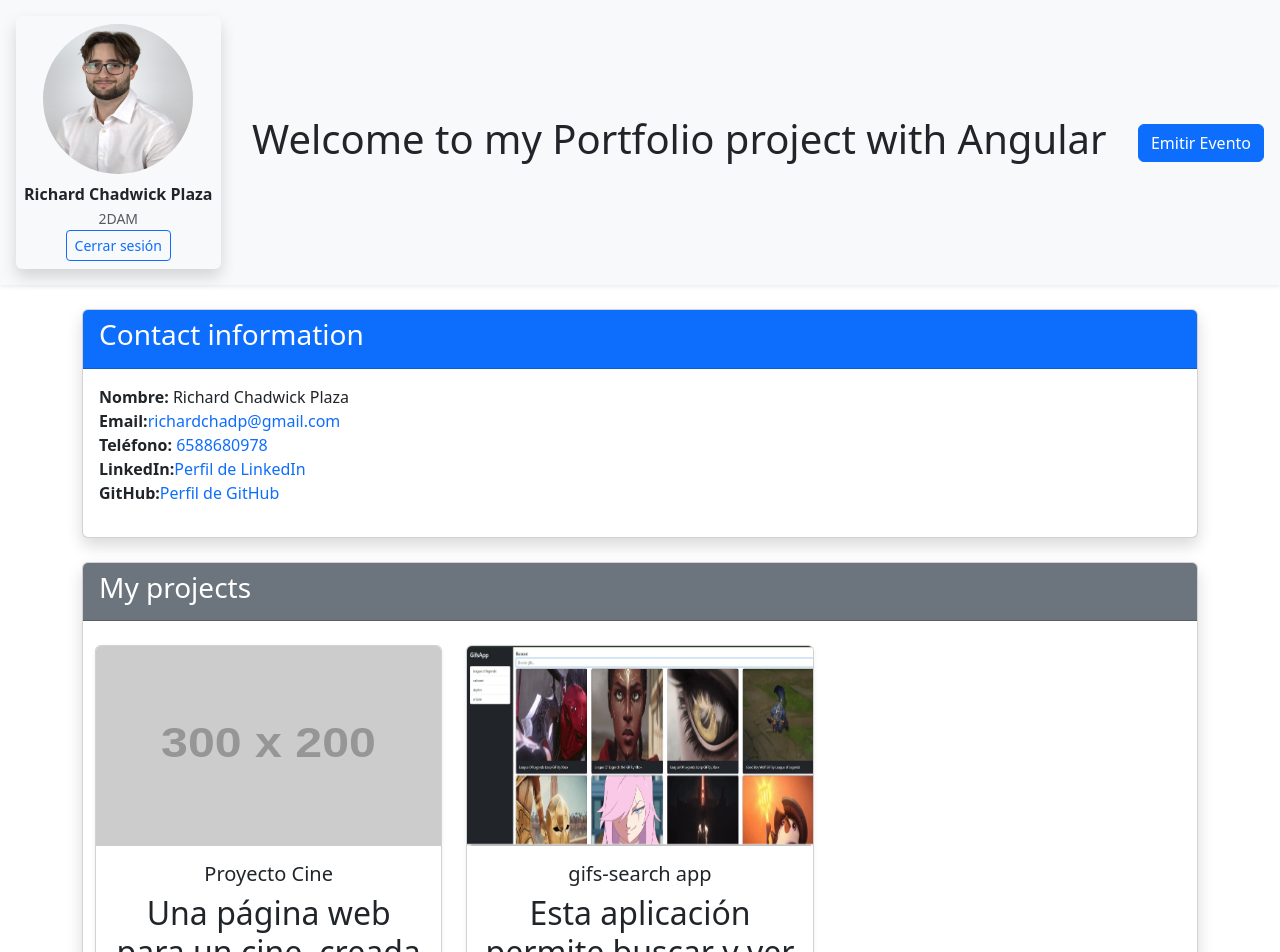
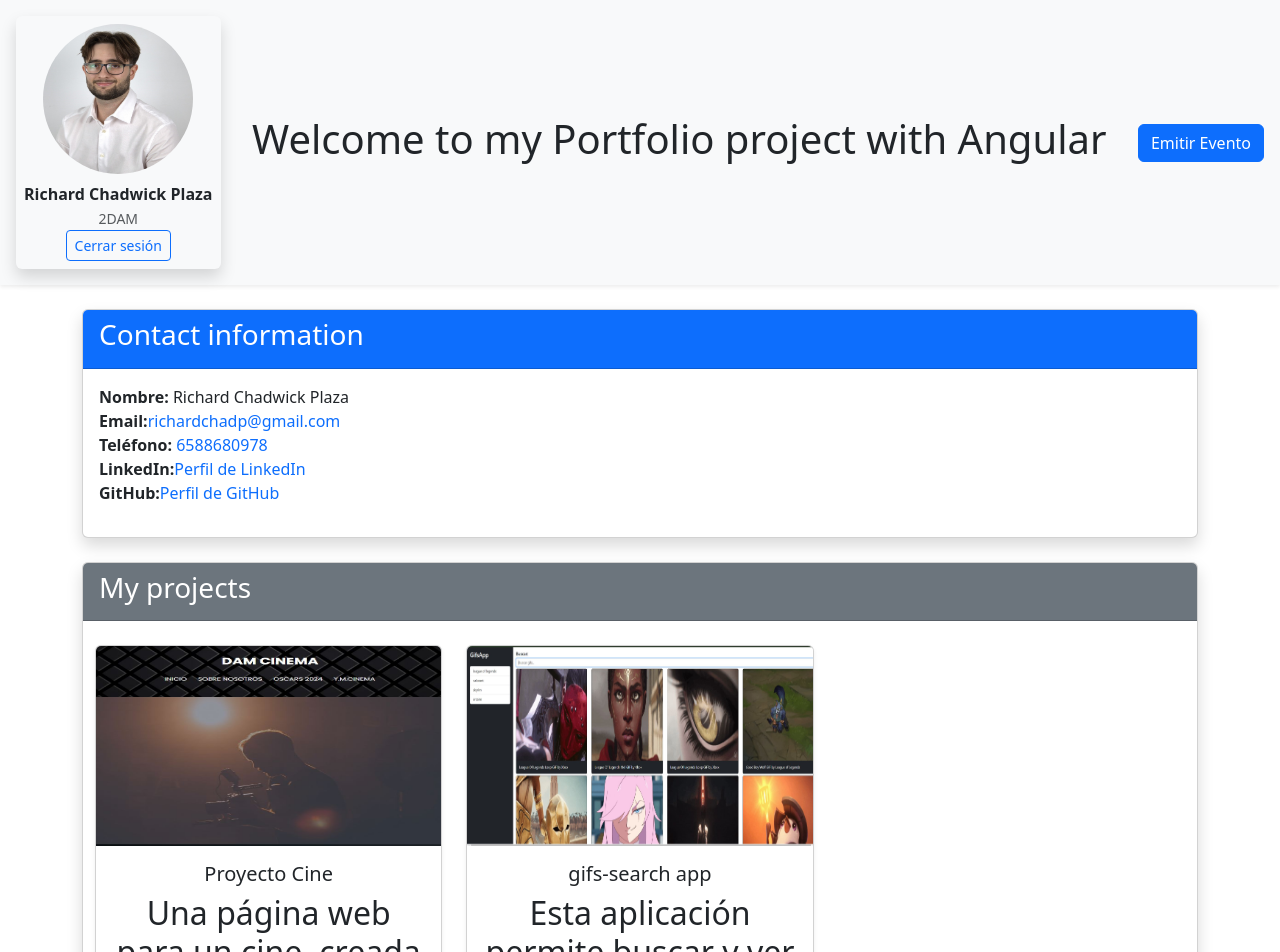
Before and after one commit to richardchadp5555/portfolio, an Angular app: page / in a window 1280 px wide. Shown: the top 952 px of the page. Built offline with nearby package versions, Linux system fonts and the light colour scheme.

Commit message:
Añadido proyecto cine

```diff
--- a/src/app/components/web-projects/web-projects.component.ts
+++ b/src/app/components/web-projects/web-projects.component.ts
@@ -11,8 +11,8 @@ export class WebProjectsComponent {
       title: 'Proyecto Cine',
       description:
         'Una página web para un cine, creada usando HTML, CSS y JavaScript.',
-      img: 'https://placehold.co/300x200', // Enlace a una imagen representativa
-      link: '#', // Enlace al proyecto
+      img: './assets/dam-cinema.JPG',
+      link: 'https://richardchadp5555.github.io/cine/',
     },
     {
       title: 'gifs-search app',
```
Also changed, not shown: src/assets/dam-cinema.JPG (added), 1 other file (tests, documents, lock files or other folders).
